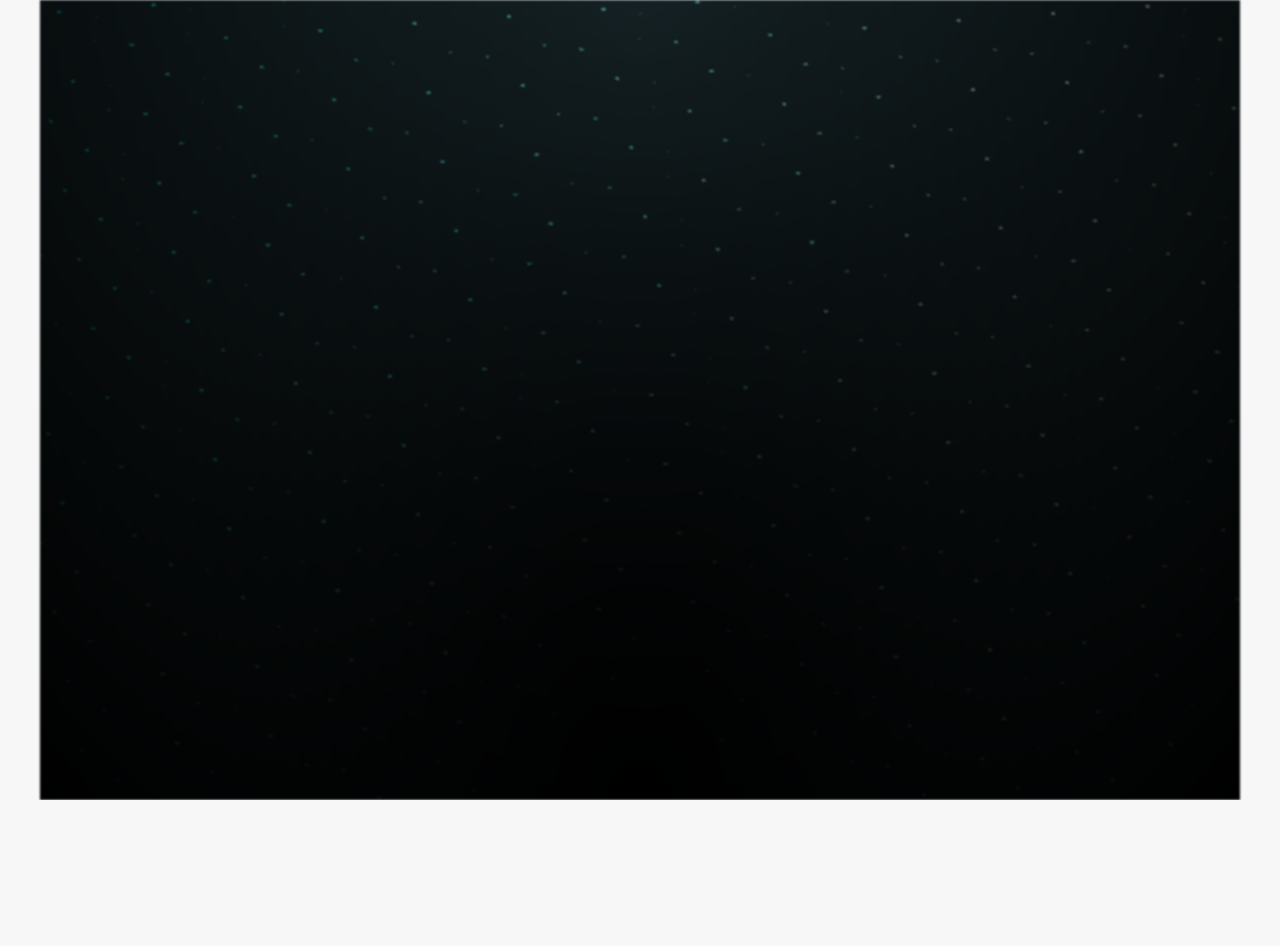
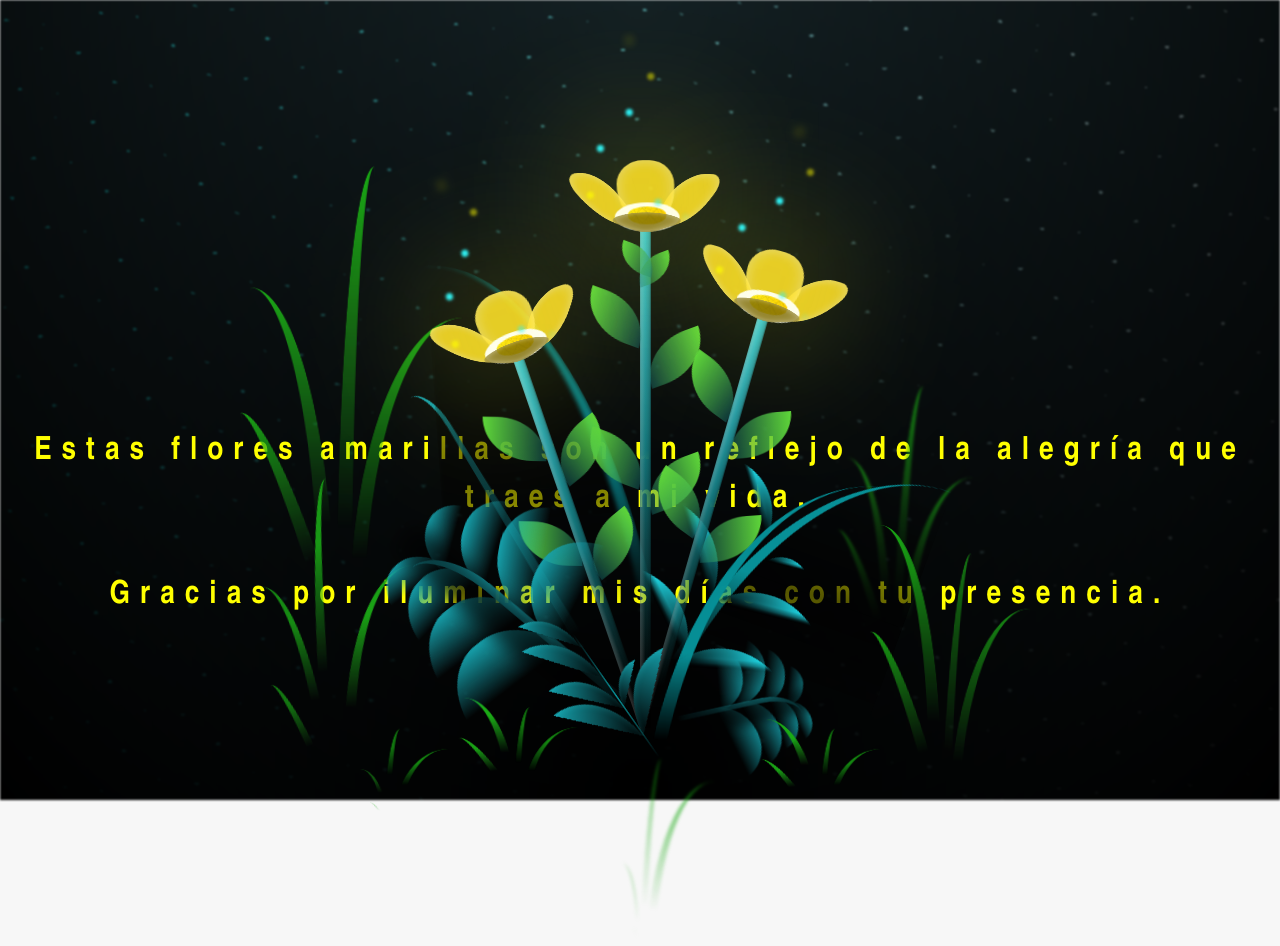
Before and after one commit to Astridvilpa/Flores_amarillas, a plain HTML site: page flower.html in a window 1280 px wide. Before the commit the page ends 800 px from the top, so only its background shows below. Drawn offline with Linux system fonts and the light colour scheme.

Commit message:
Se crea el js

```diff
--- a/flower.html
+++ b/flower.html
@@ -326,7 +326,7 @@
         </div>
       </div>
     </div>
-    <script src="anim.js"></script>
+
     <script src="main.js"></script>
   </body>
 </html>
--- a/main.js
+++ b/main.js
@@ -0,0 +1,3 @@
+onload = () =>{
+    document.body.classList.remove("container");
+};
```
Also changed, not shown: anim.js (deleted).
